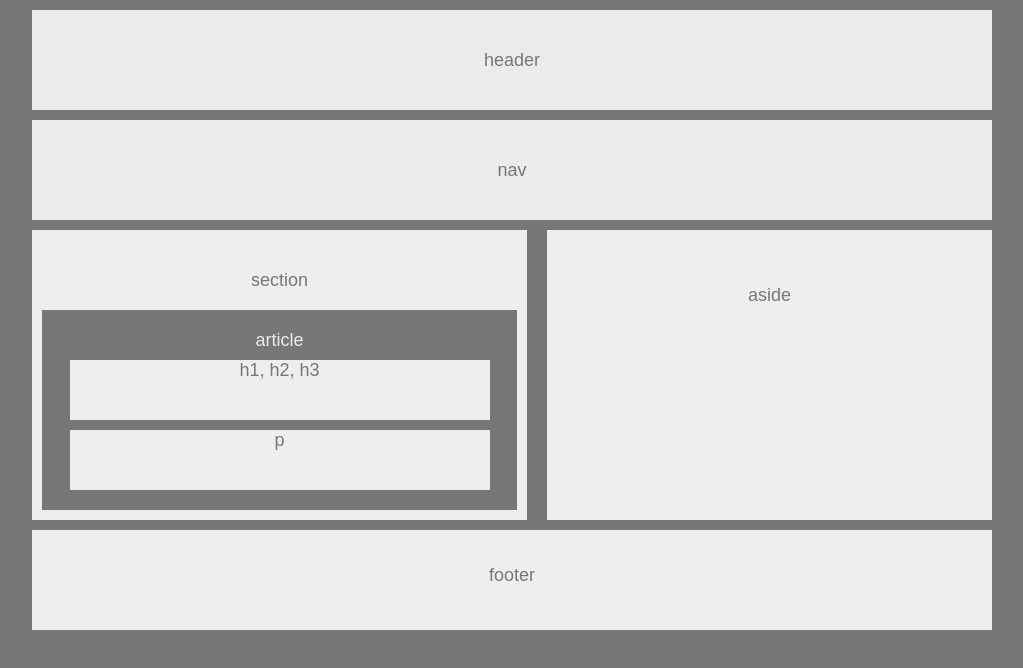
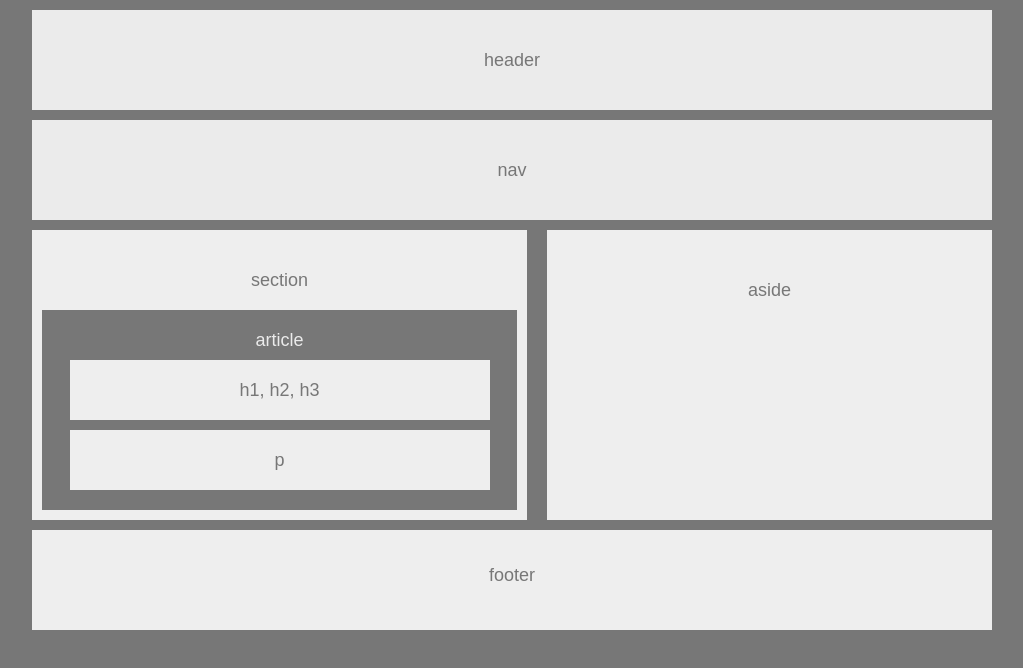
Before and after one commit to beardybones/HW-Wireframe, a plain HTML site: page index.html in a window 1280 px wide. Shown: the whole page, without its empty margins (128-1151 px from the left). Drawn offline with Linux system fonts and the light colour scheme.

Commit message:
Homework 1.2

```diff
--- a/style.css
+++ b/style.css
@@ -51,7 +51,7 @@
     width: 420px;
     margin: 10px auto;
     height: 50px;
-    line-height: 20px;
+    line-height: 60px;
     padding-bottom: 10px;
     font: bolder;
 
@@ -66,7 +66,7 @@
     text-align: center;
     padding-top: 20px;
     padding-bottom: 20px;
-    line-height: 90px;
+    line-height: 80px;
 
     /* margin: 0 auto; */
 
```
